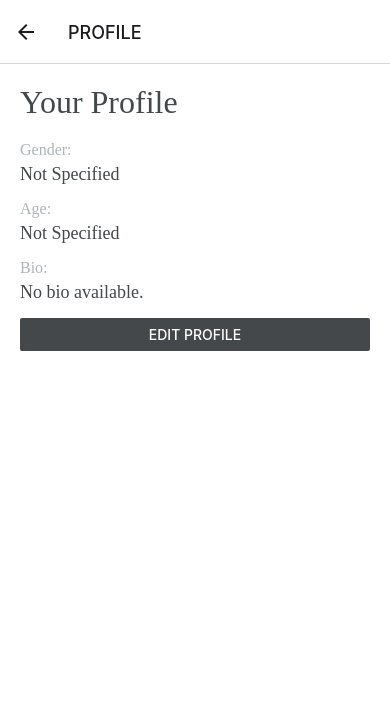
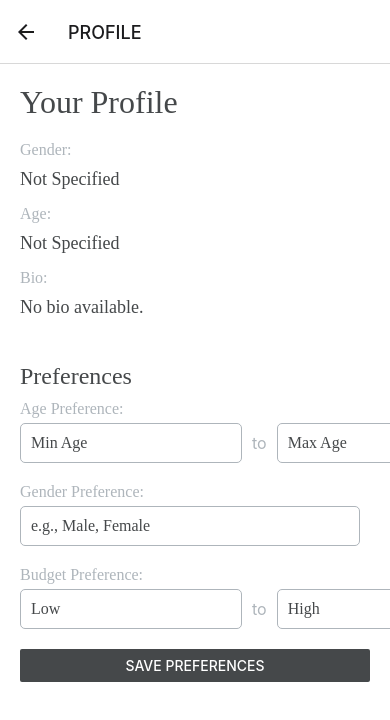
Before and after one commit to Fahim8230/RentRoomie, a React Native app in the folder client/: screen /PROFILE in a window 390 px wide. Shown: the top 720 px of the page. Built offline with nearby package versions, Linux system fonts and the light colour scheme.

Commit message:
Updated the profile screen to include preferences.

```diff
--- a/client/src/screens/ProfileScreen.jsx
+++ b/client/src/screens/ProfileScreen.jsx
@@ -1,21 +1,38 @@
-import { StyleSheet, Text, View, Button } from 'react-native';
-import React from 'react';
-import { useNavigation } from '@react-navigation/native'; // Import navigation hook
+import { StyleSheet, Text, View, Button, TextInput, ScrollView } from 'react-native';
+import React, { useState } from 'react';
+import { useNavigation } from '@react-navigation/native';
 import { colors } from '../utils/colors';
 import { fonts } from '../utils/fonts';
 
 const ProfileScreen = () => {
-  const navigation = useNavigation(); // Initialize navigation
+  const navigation = useNavigation();
 
   // Placeholder user data
   const userData = {
     gender: 'Not Specified',
     age: 'Not Specified',
     bio: 'No bio available.',
+    preferences: {
+      agePreference: {
+        minAge: '',
+        maxAge: '',
+      },
+      genderPreference: '',
+      budgetPreference: {
+        low: '',
+        high: '',
+      },
+    },
+  };
+
+  const [preferences, setPreferences] = useState(userData.preferences);
+
+  const handleSave = () => {
+    // Handle save action
   };
 
   return (
-    <View style={styles.container}>
+    <ScrollView style={styles.container}>
       <Text style={styles.headingText}>Your Profile</Text>
       <View style={styles.infoContainer}>
         <Text style={styles.label}>Gender:</Text>
@@ -29,12 +46,86 @@ const ProfileScreen = () => {
         <Text style={styles.label}>Bio:</Text>
         <Text style={styles.value}>{userData.bio}</Text>
       </View>
-      <Button
-        title="Edit Profile"
-        onPress={() => navigation.navigate('ProfileCreationScreen')} // Navigate to ProfileCreationScreen
-        color={colors.primary}
-      />
-    </View>
+
+      <Text style={styles.sectionHeader}>Preferences</Text>
+
+      <View style={styles.preferenceContainer}>
+        <Text style={styles.label}>Age Preference:</Text>
+        <View style={styles.row}>
+          <TextInput
+            style={styles.input}
+            placeholder="Min Age"
+            keyboardType="numeric"
+            value={preferences.agePreference.minAge}
+            onChangeText={(text) =>
+              setPreferences({
+                ...preferences,
+                agePreference: { ...preferences.agePreference, minAge: text },
+              })
+            }
+          />
+          <Text style={styles.toText}>to</Text>
+          <TextInput
+            style={styles.input}
+            placeholder="Max Age"
+            keyboardType="numeric"
+            value={preferences.agePreference.maxAge}
+            onChangeText={(text) =>
+              setPreferences({
+                ...preferences,
+                agePreference: { ...preferences.agePreference, maxAge: text },
+              })
+            }
+          />
+        </View>
+      </View>
+
+      <View style={styles.preferenceContainer}>
+        <Text style={styles.label}>Gender Preference:</Text>
+        <TextInput
+          style={styles.input}
+          placeholder="e.g., Male, Female"
+          value={preferences.genderPreference}
+          onChangeText={(text) =>
+            setPreferences({ ...preferences, genderPreference: text })
+          }
+        />
+      </View>
+
+      <View style={styles.preferenceContainer}>
+        <Text style={styles.label}>Budget Preference:</Text>
+        <View style={styles.row}>
+          <TextInput
+            style={styles.input}
+            placeholder="Low"
+            keyboardType="numeric"
+            value={preferences.budgetPreference.low}
+            onChangeText={(text) =>
+              setPreferences({
+                ...preferences,
+                budgetPreference: { ...preferences.budgetPreference, low: text },
+              })
+            }
+          />
+          <Text style={styles.toText}>to</Text>
+          <TextInput
+            style={styles.input}
+            placeholder="High"
+            keyboardType="numeric"
+            value={preferences.budgetPreference.high}
+            onChangeText={(text) =>
+              setPreferences({
+                ...preferences,
+                budgetPreference: { ...preferences.budgetPreference, high: text },
+              })
+            }
+          />
+        </View>
+      </View>
+
+      <Button title="Save Preferences" onPress={handleSave} color={colors.primary} />
+
+    </ScrollView>
   );
 };
 
@@ -52,13 +143,24 @@ const styles = StyleSheet.create({
     fontFamily: fonts.SemiBold,
     marginBottom: 20,
   },
+  sectionHeader: {
+    fontSize: 24,
+    color: colors.primary,
+    fontFamily: fonts.SemiBold,
+    marginTop: 30,
+    marginBottom: 10,
+  },
   infoContainer: {
     marginBottom: 15,
+  },
+  preferenceContainer: {
+    marginBottom: 20,
   },
   label: {
     fontSize: 16,
     color: colors.secondary,
     fontFamily: fonts.Regular,
+    marginBottom: 5,
   },
   value: {
     fontSize: 18,
@@ -66,4 +168,25 @@ const styles = StyleSheet.create({
     fontFamily: fonts.Light,
     marginTop: 5,
   },
+  input: {
+    flex: 1,
+    borderWidth: 1,
+    borderColor: colors.secondary,
+    borderRadius: 5,
+    padding: 10,
+    marginRight: 10,
+    fontFamily: fonts.Regular,
+    fontSize: 16,
+    color: colors.primary,
+  },
+  toText: {
+    fontSize: 16,
+    color: colors.secondary,
+    alignSelf: 'center',
+    marginRight: 10,
+  },
+  row: {
+    flexDirection: 'row',
+    alignItems: 'center',
+  },
 });
```
